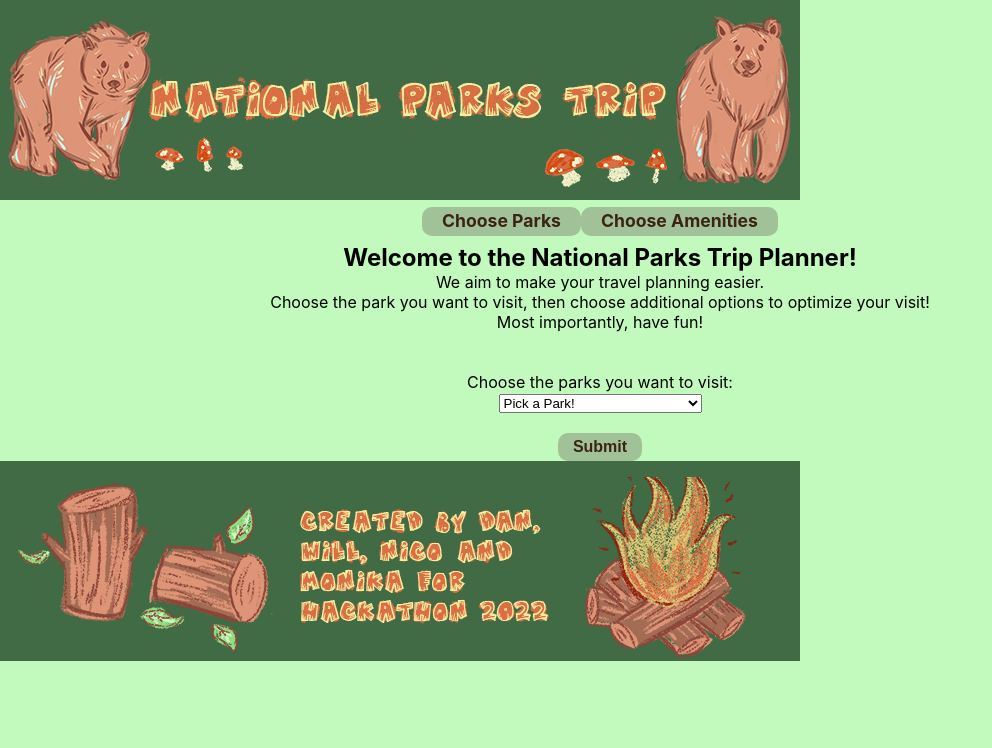
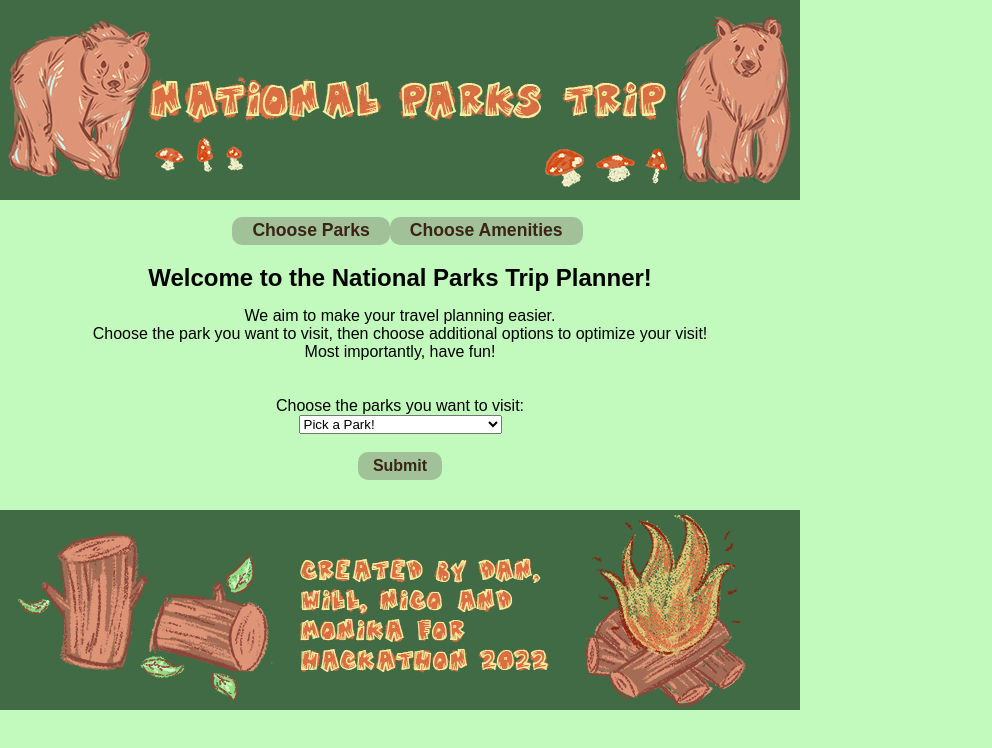
Before and after one commit to wflambeth/nps_trip_planner, a React (Create React App) app in the folder UI/parkplanner/: page / in a window 1280 px wide. Shown: the top 748 px of the page, without its empty margins (0-992 px from the left). Built offline with nearby package versions, Linux system fonts and the light colour scheme.

Commit message:
added custom fonts

```diff
--- a/UI/parkplanner/src/index.css
+++ b/UI/parkplanner/src/index.css
@@ -1,6 +1,6 @@
 body {
   margin: 0;
-  width: 1200px;
+  width: 800px;
   text-align: center;
   font-family: -apple-system, BlinkMacSystemFont, "Segoe UI", "Roboto", "Oxygen",
     "Ubuntu", "Cantarell", "Fira Sans", "Droid Sans", "Helvetica Neue",
@@ -9,6 +9,15 @@ body {
   -moz-osx-font-smoothing: grayscale;
   background-color: #c2fabd;
   background-position: center;
+  margin-bottom: 30px;
+  font-family: "Oswald", sans-serif;
+}
+
+h2 {
+  padding-top: 15px;
+  padding-bottom: 15px;
+  color: #000000;
+  font-family: "Oswald", sans-serif;
 }
 
 header {
--- a/UI/parkplanner/src/styles/header-styles.css
+++ b/UI/parkplanner/src/styles/header-styles.css
@@ -1,6 +1,7 @@
 #head {
   height: 200px;
   width: 800px;
+  margin-bottom: 20px;
   color: #f3f1ca;
   background-color: #406b45;
   text-align: center;
--- a/UI/parkplanner/src/styles/style.css
+++ b/UI/parkplanner/src/styles/style.css
@@ -6,7 +6,6 @@
 header,
 footer {
   background-color: #406b45;
-  padding: 1%;
 }
 
 main {
@@ -17,12 +16,12 @@ main {
 nav {
   text-align: center;
   margin: 0.8% 0 1% 0;
-  padding: 0;
+  padding-left: 15px;
 }
 
 nav a {
   background-color: #a1c298;
-  border-radius: 10px;
+  border-radius: 5px;
   border-radius: 10px;
   color: #3c2317;
   font-size: 1.1em;
```
Also changed, not shown: 1 other file (tests, documents, lock files or other folders).
